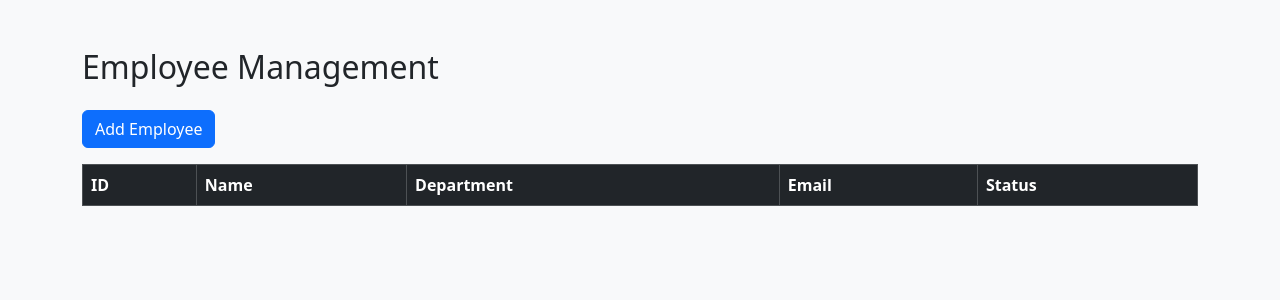
After one commit to thommandrugurusaijyotheeswar/AssetFlow-Odoo-Hackathon-2026, a Flask app: page /employees in a window 1280 px wide. The commit adds this page. Shown: the top 300 px of the page. Run offline with Flask 3, Linux system fonts and the light colour scheme; lists and menus that the app fills with data are empty.

Commit message:
Implemented employee management module with SQLite

```diff
--- a/app/routes.py
+++ b/app/routes.py
@@ -1,15 +1,59 @@
-from flask import Blueprint, render_template, redirect
+from flask import Blueprint, render_template, redirect, request
+from .models import Employee
+from . import db
 
 main = Blueprint("main", __name__)
+
+# ---------------- Login ----------------
 
 @main.route("/")
 def login():
     return render_template("index.html")
 
+
+@main.route("/login")
+def login_redirect():
+    return redirect("/dashboard")
+
+
+# ---------------- Dashboard ----------------
+
 @main.route("/dashboard")
 def dashboard():
     return render_template("dashboard.html")
 
-@main.route("/login")
-def login_redirect():
-    return redirect("/dashboard")
+
+# ---------------- Employees ----------------
+
+@main.route("/employees")
+def employees():
+
+    employees = Employee.query.all()
+
+    return render_template(
+        "employees.html",
+        employees=employees
+    )
+
+
+# ---------------- Add Employee ----------------
+
+@main.route("/add_employee", methods=["GET", "POST"])
+def add_employee():
+
+    if request.method == "POST":
+
+        employee = Employee(
+            emp_id=request.form["emp_id"],
+            name=request.form["name"],
+            department=request.form["department"],
+            email=request.form["email"],
+            status="Active"
+        )
+
+        db.session.add(employee)
+        db.session.commit()
+
+        return redirect("/employees")
+
+    return render_template("add_employee.html")
--- a/templates/dashboard.html
+++ b/app/templates/dashboard.html
@@ -64,7 +64,7 @@
 
 <a href="#">🏠 Dashboard</a>
 
-<a href="#">👨 Employees</a>
+<a href="/employees">👨 Employees</a>
 
 <a href="#">💻 Assets</a>
 
--- /dev/null
+++ b/app/templates/employees.html
@@ -0,0 +1,76 @@
+<!DOCTYPE html>
+<html>
+
+<head>
+
+<title>Employees</title>
+
+<link href="https://cdn.jsdelivr.net/npm/bootstrap@5.3.3/dist/css/bootstrap.min.css" rel="stylesheet">
+
+</head>
+
+<body class="bg-light">
+
+<div class="container mt-5">
+
+<h2 class="mb-4">
+Employee Management
+</h2>
+
+<a href="/add_employee" class="btn btn-primary mb-3">
+Add Employee
+</a>
+
+<table class="table table-bordered table-hover">
+
+<thead class="table-dark">
+
+<tr>
+
+<th>ID</th>
+<th>Name</th>
+<th>Department</th>
+<th>Email</th>
+<th>Status</th>
+
+</tr>
+
+</thead>
+
+<tbody>
+
+{% for employee in employees %}
+
+<tr>
+
+<td>{{ employee.emp_id }}</td>
+
+<td>{{ employee.name }}</td>
+
+<td>{{ employee.department }}</td>
+
+<td>{{ employee.email }}</td>
+
+<td>
+
+<span class="badge bg-success">
+
+{{ employee.status }}
+
+</span>
+
+</td>
+
+</tr>
+
+{% endfor %}
+
+</tbody>
+
+</table>
+
+</div>
+
+</body>
+
+</html>
```
Also changed, not shown: app/__init__.py (+12 -5 lines), app/models.py (+9 -0 lines), app/templates/add_employee.html (added, +54 -0 lines), app/templates/index.html (renamed from templates/index.html).
